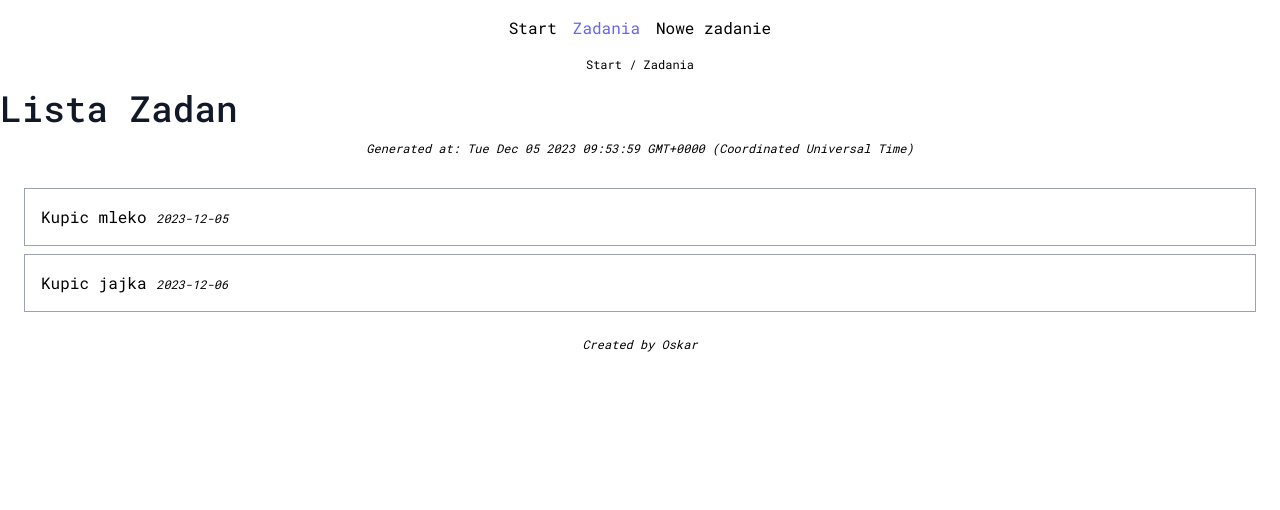
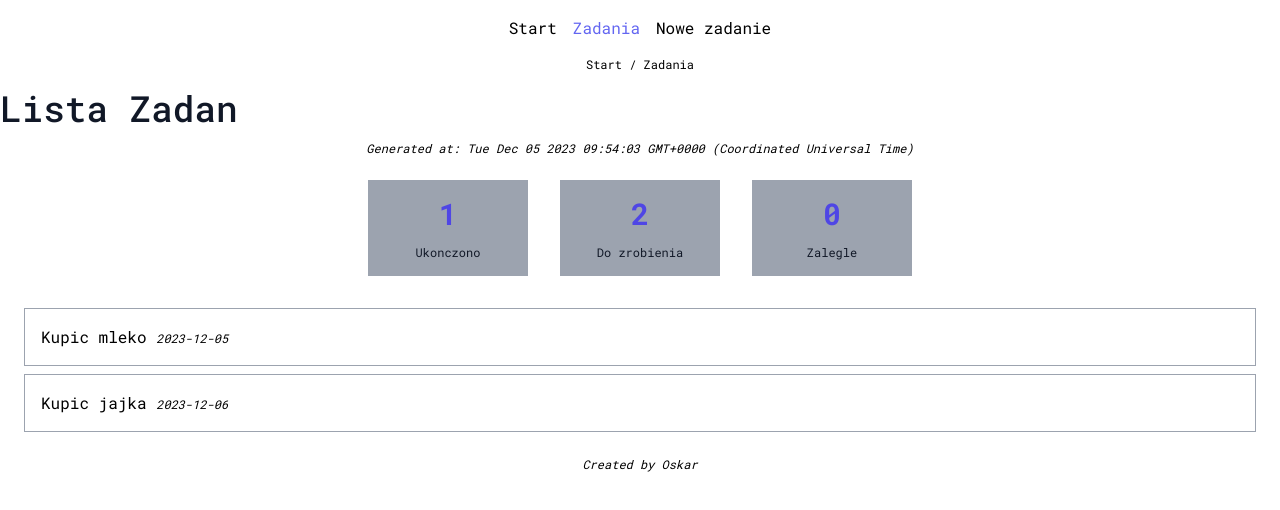
Before and after one commit to ewkaw/next, a Next.js app: page /tasks in a window 1280 px wide. Shown: the top 510 px of the page. Built offline with nearby package versions, Linux system fonts and the light colour scheme; data requests are answered from the project's data file.

Commit message:
dynamic routes long request times

```diff
--- /dev/null
+++ b/app/components/StatCard.jsx
@@ -0,0 +1,8 @@
+export const StatCard = ({ title, value }) => {
+    return (
+        <div className="bg-gray-400 p-4 mx-4 w-40">
+            <h5 className="text-3xl mb-3 text-indigo-600 font-bold">{value}</h5>
+            <h6 className="text-xs text-gray-900">{title}</h6>
+        </div>
+    );
+}
--- a/app/tasks/page.jsx
+++ b/app/tasks/page.jsx
@@ -1,21 +1,44 @@
 import { GeneratedAt } from "../components/GeneratedAt";
 import { H1 } from "../components/H1";
+import { StatCard } from "../components/StatCard";
 
 // Wymuszenie aby strona byla generowana na zadanie ( next.js domyslnie bedzie probowal wygenerowac strony statyczne )
 export const dynamic = 'force-dynamic';
 
 const listTasks = () => fetch('http://localhost:3003/tasks')
-    .then(res => res.json())
+    .then(res => res.json());
+
+const getTaskStats = () => {
+    // Poczekaj 4s i po tym czasie zwroc obiekt ( Symulacja dlugiego generowania strony )
+    return new Promise(resolve => {
+        setTimeout(() => {
+            resolve({
+                completed: 1,
+                todo: 2,
+                overdue: 0
+            });
+        }, 4_000);
+    });
+}
 
 // Moge oznaczyc komponnet serwerowy jako async. Dzieki czemu w ramach renderowania tego komponentu, moge poczekac ( await ) na pobranie danych i dopiero na ich podstawie wyrenderowac HTML
 export default async function TaskListPage() {
     const tasks = await listTasks();
+    const taskStats = await getTaskStats();
 
     return (
         <>
             <H1>Lista Zadan</H1>
 
             <GeneratedAt />
+
+            <div className="flex justify-center text-center px-6 my-6">
+                <StatCard title="Ukonczono" value={taskStats.completed} />
+
+                <StatCard title="Do zrobienia" value={taskStats.todo} />
+
+                <StatCard title="Zalegle" value={taskStats.overdue} />
+            </div>
 
             {tasks.length === 0 && <p>Brak zadan do zrobienia :)</p>}
 
```
